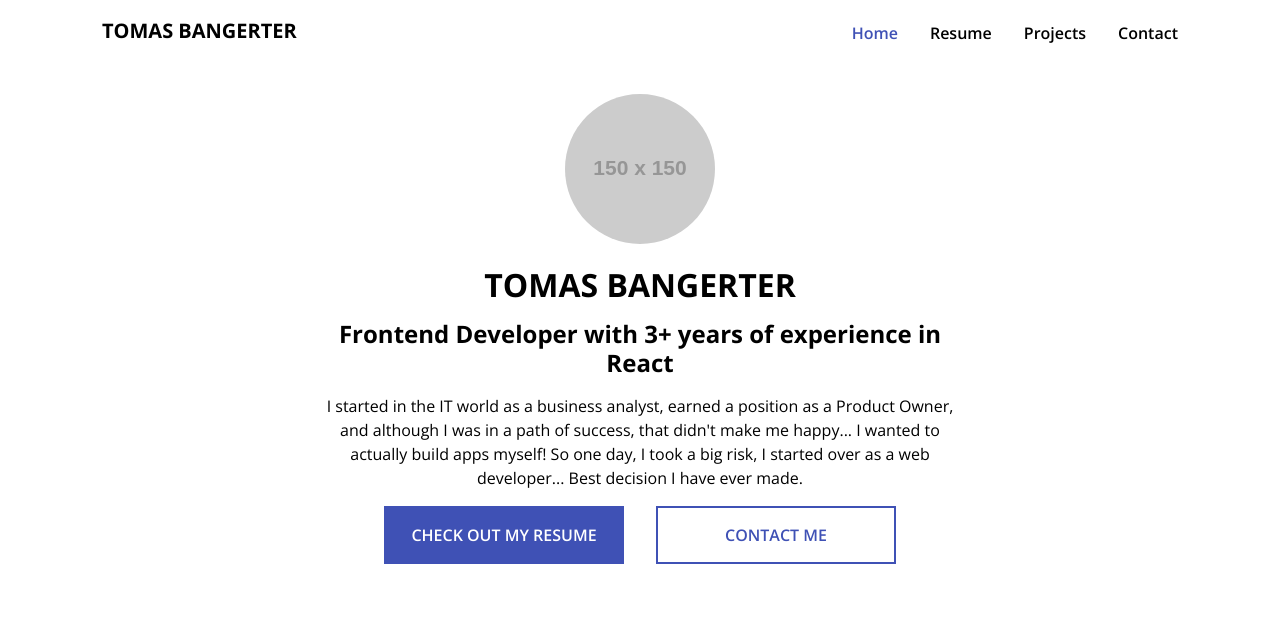
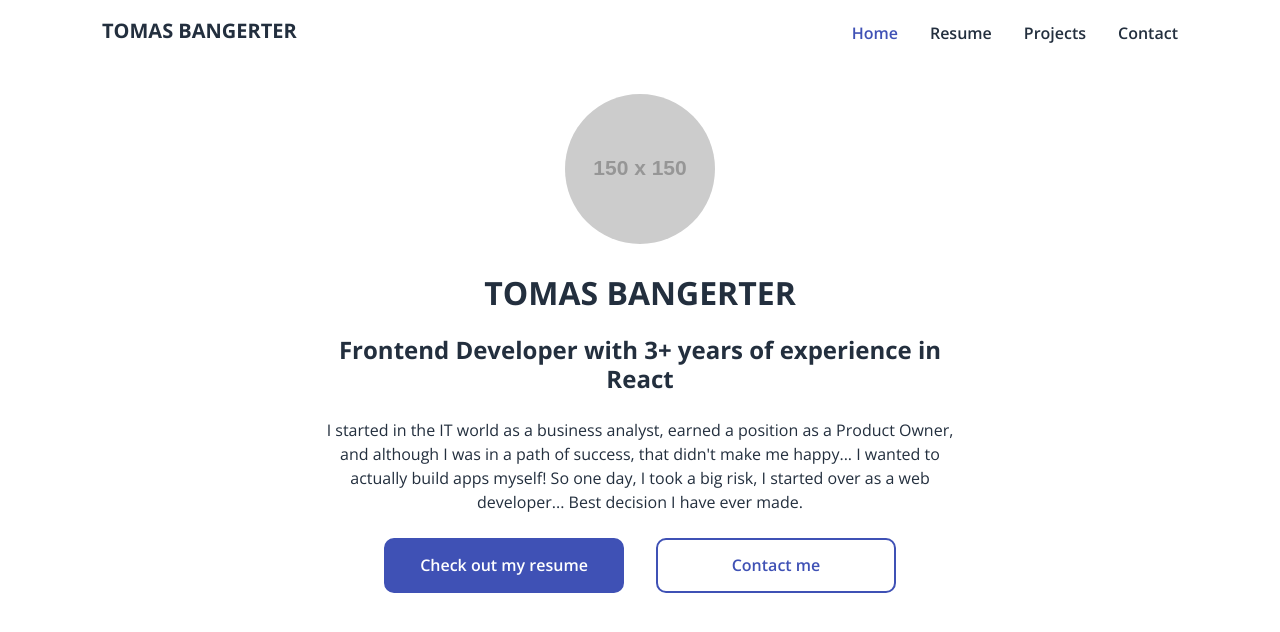
Before and after one commit to tommynueve/personal-website, a Next.js app: page / in a window 1280 px wide. Shown: the top 632 px of the page. Built offline with nearby package versions, Linux system fonts and the light colour scheme.

Commit message:
Added some sutil animations to the call to action buttons. Changed the black color to a more blue-ish black.

```diff
--- a/components/buttons/Buttons.module.scss
+++ b/components/buttons/Buttons.module.scss
@@ -3,14 +3,24 @@
 .main-button {
   background-color: colors.$primary;
   border: 2px solid colors.$primary;
+  border-radius: 10px;
   color: colors.$white;
-  padding: 1rem;
-  text-transform: uppercase;
+  padding: 0.9rem 1.5rem;
   cursor: pointer;
   font-weight: 600;
+  transition: all 200ms ease;
+
+  &:hover {
+    transform: translate(0px, -3px);
+  }
 }
 
 .secondary {
   background-color: colors.$white;
   color: colors.$primary;
+
+  &:hover {
+    background-color: colors.$white;
+    transform: translate(0px, -3px);
+  }
 }
--- a/components/navbar/MenuLinkItem.module.scss
+++ b/components/navbar/MenuLinkItem.module.scss
@@ -13,6 +13,10 @@
     color: colors.$black;
   }
 
+  &:hover {
+    opacity: 0.8;
+  }
+
   svg {
     fill: colors.$grey;
   }
--- a/sections/home/Home.module.scss
+++ b/sections/home/Home.module.scss
@@ -7,7 +7,7 @@
   max-width: 40rem;
   margin: 0 auto;
   @include mixins.allChildExceptLast {
-    margin-bottom: 1rem;
+    margin-bottom: 1.5rem;
   }
 }
 
--- a/styles/_colors.scss
+++ b/styles/_colors.scss
@@ -1,4 +1,4 @@
 $primary: #3f51b5;
 $grey: #9e9e9e;
 $white: #fff;
-$black: #000;
+$black: #232f3e;
--- a/styles/globals.scss
+++ b/styles/globals.scss
@@ -1,4 +1,5 @@
 @use './fonts';
+@use './colors';
 
 html,
 body {
@@ -6,6 +7,7 @@ body {
   margin: 0;
   font-family: fonts.$primary;
   line-height: 1.5;
+  color: colors.$black;
 }
 
 a {
```
